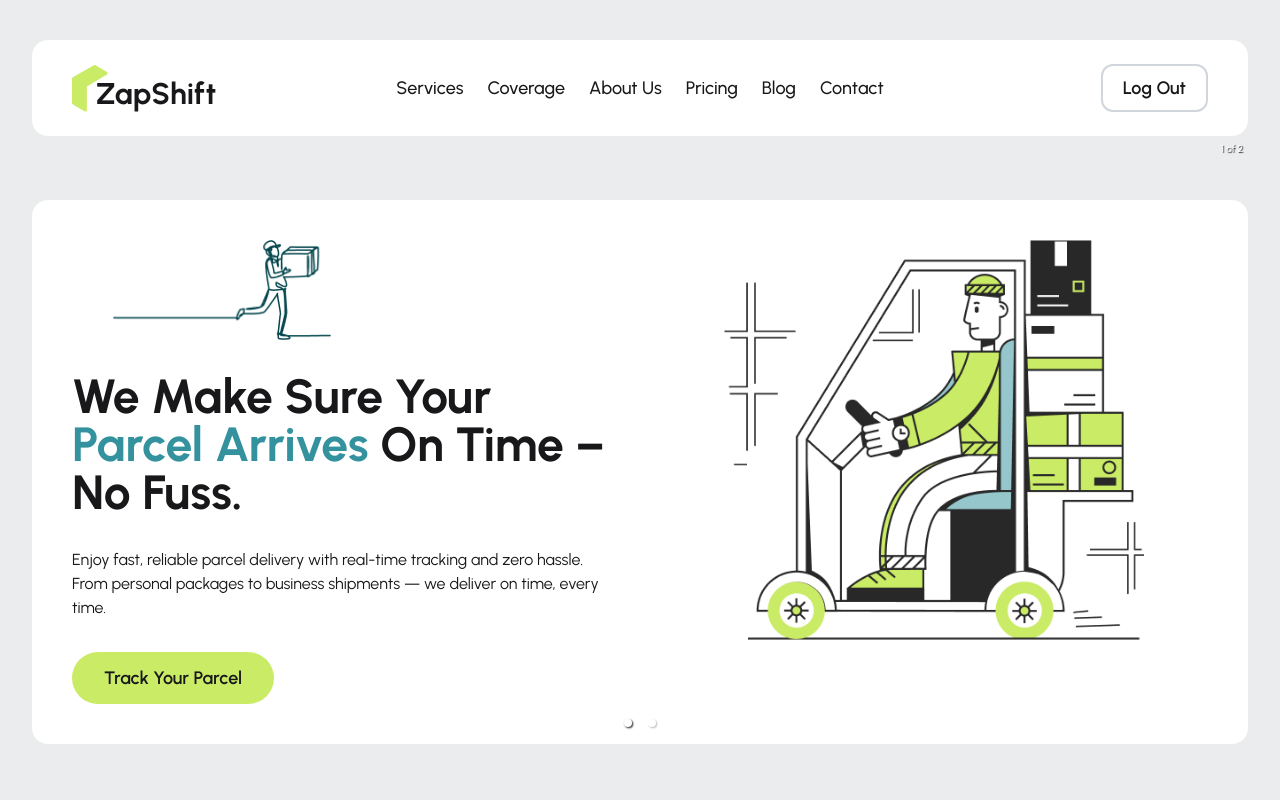
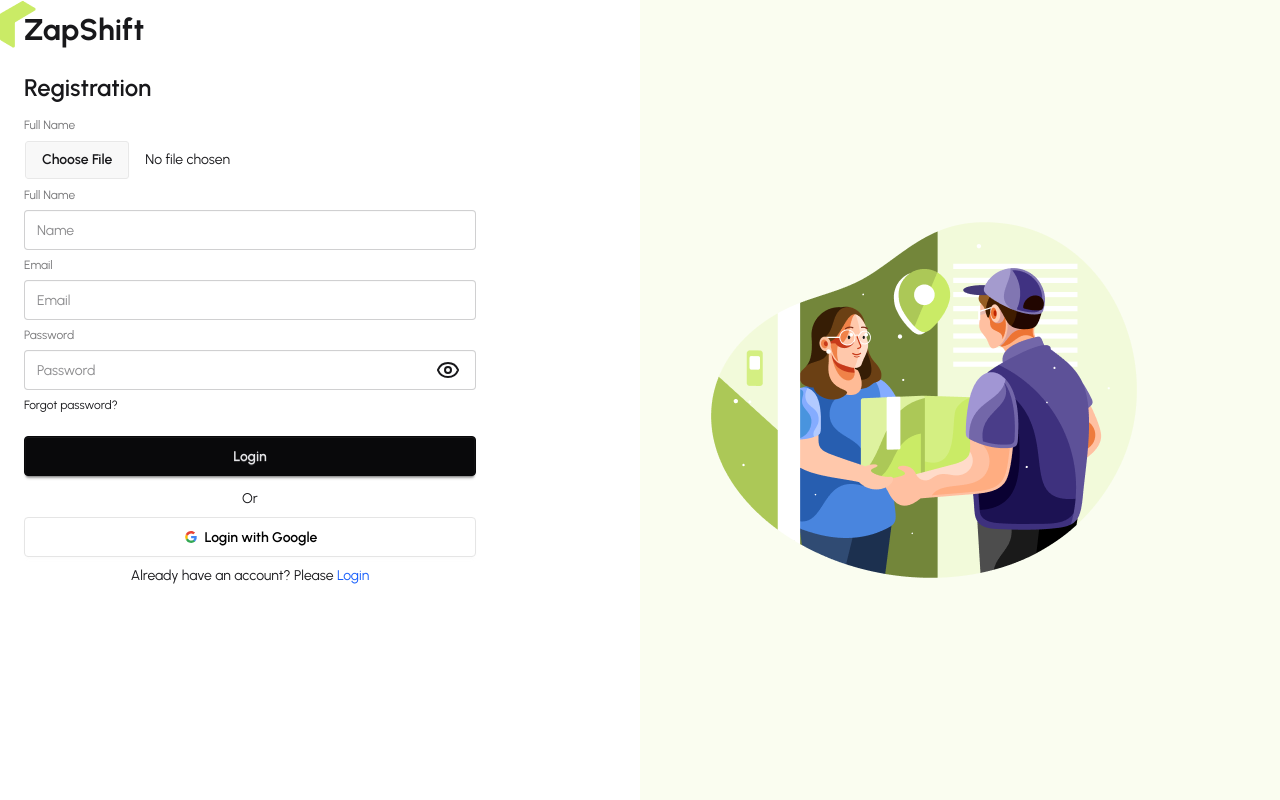
Before and after one commit to Al-Shiam-Nabil/zap-shift-practise-client, a React (Vite) app: page /registration in a window 1280 px wide. Before the commit this address led to /. Built offline with nearby package versions, Linux system fonts and the light colour scheme; no server answers; sample sign-in values are in the browser's storage.

Commit message:
private route created

```diff
--- a/src/Components/Auth/GoogleLogin.jsx
+++ b/src/Components/Auth/GoogleLogin.jsx
@@ -1,14 +1,18 @@
 import React from "react";
 import useAuth from "../../Hooks/useAuth";
+import { useLocation, useNavigate } from "react-router";
 
 export default function GoogleLogin() {
   const { googleSignin } = useAuth();
+  const location = useLocation();
+  const navigate = useNavigate();
 
   const handleGoogleSignin = () => {
     {
       googleSignin()
         .then((res) => {
           const googleUser = res.user;
+          navigate(location?.state || "/");
         })
         .catch((error) => console.log(error));
     }
--- a/src/Components/Shared/Header/Navbar.jsx
+++ b/src/Components/Shared/Header/Navbar.jsx
@@ -39,6 +39,11 @@ export default function Navbar() {
       <li>
         <NavLink className="text-lg font-medium " to="">
           Contact
+        </NavLink>
+      </li>
+      <li>
+        <NavLink className="text-lg font-medium " to="/rider">
+          Be a rider
         </NavLink>
       </li>
     </>
--- a/src/Context/AuthProvider.jsx
+++ b/src/Context/AuthProvider.jsx
@@ -7,6 +7,7 @@ import {
   signInWithEmailAndPassword,
   signInWithPopup,
   signOut,
+  updateProfile,
 } from "firebase/auth";
 import { auth } from "../Firebase/FirebaseConfig";
 
@@ -25,6 +26,10 @@ export default function AuthProvider({ children }) {
     setLoading(true);
 
     return signInWithEmailAndPassword(auth, email, password);
+  };
+
+  const profileUpdate = (profile) => {
+    return updateProfile(auth.currentUser, profile);
   };
 
   useEffect(() => {
@@ -53,6 +58,7 @@ export default function AuthProvider({ children }) {
     signinUser,
     googleSignin,
     signOutUser,
+    profileUpdate,
     loading,
     setLoading,
     user,
--- a/src/Pages/Auth/LoginPage.jsx
+++ b/src/Pages/Auth/LoginPage.jsx
@@ -1,7 +1,7 @@
 import React, { useContext, useState } from "react";
 import { useForm } from "react-hook-form";
 import { Eye, EyeOff } from "lucide-react";
-import { Link, useNavigate } from "react-router";
+import { Link, useLocation, useNavigate } from "react-router";
 import { AuthContext } from "../../Context/AuthContext";
 import useAuth from "../../Hooks/useAuth";
 import GoogleLogin from "../../Components/Auth/GoogleLogin";
@@ -17,6 +17,9 @@ export default function LoginPage() {
 
   const { signinUser } = useAuth();
   const navigate = useNavigate();
+  const location = useLocation();
+
+  console.log(location);
 
   const [showPassword, setshowPassword] = useState(false);
 
@@ -26,7 +29,7 @@ export default function LoginPage() {
         console.log(result.user);
         toast.success("Logged in successfully.");
         reset();
-        navigate("/");
+        navigate(location?.state || "/");
       })
       .catch((error) => {
         console.log(error);
@@ -99,6 +102,7 @@ export default function LoginPage() {
         <p className="text-center">
           Don't have an account? Please{" "}
           <Link
+            state={location.state}
             to="/registration"
             className="text-blue-600 hover:text-blue-700 hover:underline"
           >
--- a/src/Pages/Auth/UserRegistrationPage.jsx
+++ b/src/Pages/Auth/UserRegistrationPage.jsx
@@ -1,14 +1,15 @@
 import React, { useState } from "react";
 import { useForm } from "react-hook-form";
 import { Eye, EyeOff } from "lucide-react";
-import { Link, useNavigate } from "react-router";
+import { Link, useLocation, useNavigate } from "react-router";
 import useAuth from "../../Hooks/useAuth";
 import axios from "axios";
 import { updateProfile } from "firebase/auth";
 import GoogleLogin from "../../Components/Auth/GoogleLogin";
 
 export default function UserRegistrationPage() {
-  const { createUser, googleSignin, setLoading, user } = useAuth();
+  const { createUser, googleSignin, profileUpdate, setLoading, user } =
+    useAuth();
   const {
     register,
     handleSubmit,
@@ -16,47 +17,59 @@ export default function UserRegistrationPage() {
   } = useForm();
 
   const navigate = useNavigate();
+  const location = useLocation();
+
+  console.log(location);
 
   const [showPassword, setshowPassword] = useState(false);
-  const [photoURL, setPhotoURL] = useState(null);
 
   const imageBbApiKey = import.meta.env.VITE_IMAGEBB_API_KEY;
 
-  if (user) {
-    navigate("/");
-  }
-
-  const handleLogin = (data) => {
+  const handleLogin = async (data) => {
     const displayName = data.name;
     const email = data.email;
     const password = data.password;
     const imageFile = data.image[0];
 
-    createUser(email, password)
-      .then((result) => {
-        const loggedUser = result.user;
+    try {
+      await createUser(email, password);
 
-        const formData = new FormData();
-        formData.append("image", imageFile);
+      const formData = new FormData();
+      formData.append("image", imageFile);
 
-        // 1. age image upload kore URL nite hobe
-        return axios
-          .post(`https://api.imgbb.com/1/upload?key=${imageBbApiKey}`, formData)
-          .then((response) => {
-            const uploadedUrl = response.data.data.display_url;
-            setPhotoURL(uploadedUrl);
+      const response = await axios.post(
+        `https://api.imgbb.com/1/upload?key=${imageBbApiKey}`,
+        formData,
+      );
+      const uploadedUrl = response.data.data.display_url;
+      const profile = { displayName, photoURL: uploadedUrl };
 
-            // 2. tarpor fresh user + fresh url diye updateProfile
-            return updateProfile(loggedUser, {
-              displayName,
-              photoURL: uploadedUrl,
-            });
-          })
-          .then(() => {
-            console.log("updated");
-          });
-      })
-      .catch((error) => console.log(error));
+      await profileUpdate(profile);
+
+      navigate(location?.state || "/");
+    } catch (error) {
+      console.log(error);
+    }
+
+    // createUser(email, password)
+    //   .then(() => {
+    //     const formData = new FormData();
+    //     formData.append("image", imageFile);
+
+    //     return axios
+    //       .post(`https://api.imgbb.com/1/upload?key=${imageBbApiKey}`, formData)
+    //       .then((response) => {
+    //         const uploadedUrl = response.data.data.display_url;
+
+    //         const profile = { displayName, photoURL: uploadedUrl };
+
+    //         return profileUpdate(profile);
+    //       })
+    //       .then(() => {
+    //         console.log("updated");
+    //       });
+    //   })
+    //   .catch((error) => console.log(error));
   };
 
   console.log(user);
@@ -160,6 +173,7 @@ export default function UserRegistrationPage() {
           <p className="text-center">
             Already have an account? Please{" "}
             <Link
+              state={location.state}
               to="/login"
               className="text-blue-600 hover:text-blue-700 hover:underline"
             >
--- /dev/null
+++ b/src/Pages/Rider/RiderPage.jsx
@@ -0,0 +1,5 @@
+import React from "react";
+
+export default function RiderPage() {
+  return <div>RiderPage</div>;
+}
--- /dev/null
+++ b/src/Routes/PrivateRoute.jsx
@@ -0,0 +1,20 @@
+import React from "react";
+import useAuth from "../Hooks/useAuth";
+import LoadingSpinner from "../Components/Shared/Loading/LoadingSpinner";
+import { Navigate, useLocation } from "react-router";
+
+export default function PrivateRoute({ children }) {
+  const { loading, user } = useAuth();
+  const location = useLocation();
+
+  console.log(location);
+  if (loading) {
+    return <LoadingSpinner />;
+  }
+
+  if (!user) {
+    return <Navigate state={location.pathname} to="/login" />;
+  }
+
+  return children;
+}
--- a/src/Routes/Router.jsx
+++ b/src/Routes/Router.jsx
@@ -5,33 +5,46 @@ import CoveragePage from "../Pages/Coverage/CoveragePage";
 import AuthLayout from "../Layouts/AuthLayout";
 import LoginPage from "../Pages/Auth/LoginPage";
 import UserRegistrationPage from "../Pages/Auth/UserRegistrationPage";
+import PrivateRoute from "./PrivateRoute";
+import RiderPage from "../Pages/Rider/RiderPage";
 
-export const router=createBrowserRouter([
-    {
-        path:"/",
-      Component: RootLayout,
-      hydrateFallbackElement:<h3>Loading...</h3>,
-      children:[
-        {
-          index:true,
-          Component:HomePage
-        },{
-          path:"coverage",
-          Component:CoveragePage,
-          loader:()=>fetch('/warehouses.json').then(res=>res.json())
-        }
-      ]
-    },{
-      path:'/',
-      Component:AuthLayout,
-      children:[
-        {
-          path:"login",
-          Component:LoginPage
-        },{
-          path:"registration",
-          Component:UserRegistrationPage
-        }
-      ]
-    }
-])
+export const router = createBrowserRouter([
+  {
+    path: "/",
+    Component: RootLayout,
+    hydrateFallbackElement: <h3>Loading...</h3>,
+    children: [
+      {
+        index: true,
+        Component: HomePage,
+      },
+      {
+        path: "rider",
+        element: (
+          <PrivateRoute>
+            <RiderPage />
+          </PrivateRoute>
+        ),
+      },
+      {
+        path: "coverage",
+        Component: CoveragePage,
+        loader: () => fetch("/warehouses.json").then((res) => res.json()),
+      },
+    ],
+  },
+  {
+    path: "/",
+    Component: AuthLayout,
+    children: [
+      {
+        path: "login",
+        Component: LoginPage,
+      },
+      {
+        path: "registration",
+        Component: UserRegistrationPage,
+      },
+    ],
+  },
+]);
```
